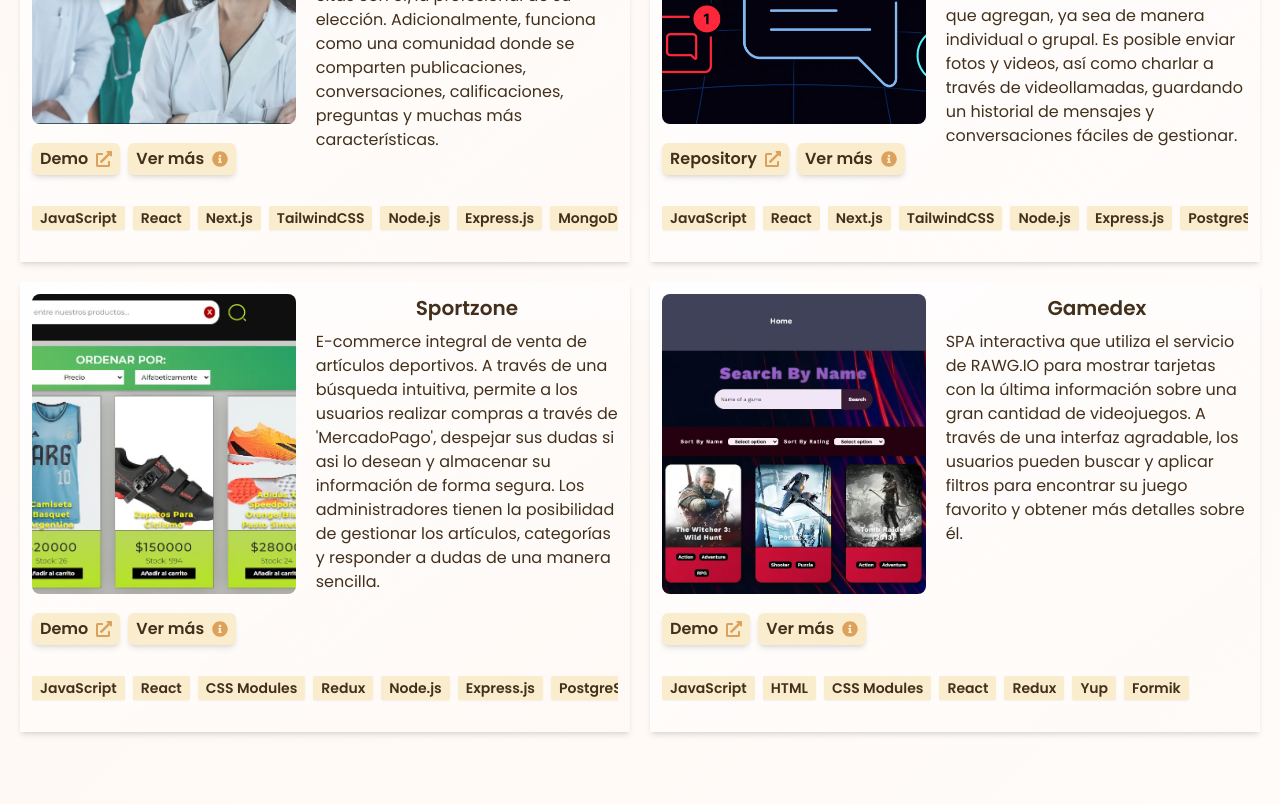
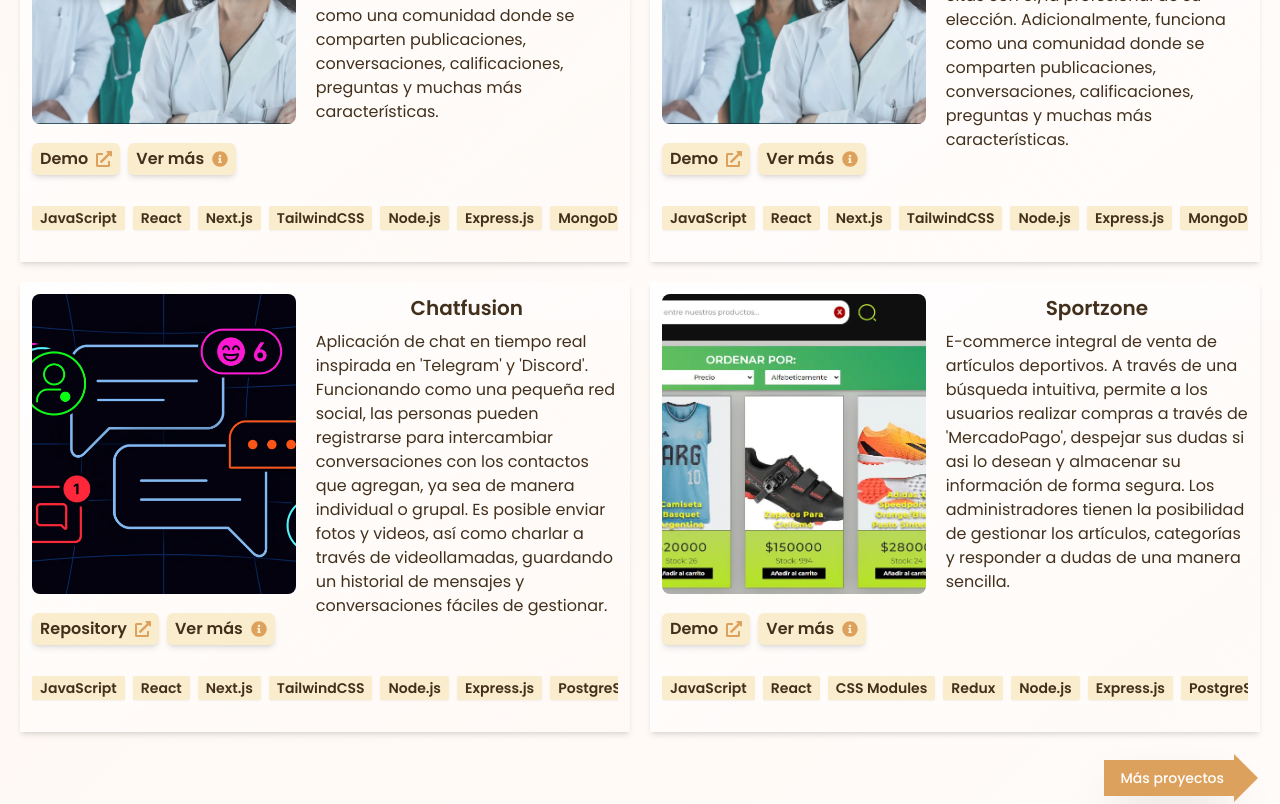
Before and after one commit to KevinMCJ/Portfolio-V2, a React (Vite) app: page / in a window 1280 px wide. Shown: the part 2080-2884 px from the top of the page. Built offline with nearby package versions, Linux system fonts and the light colour scheme.

Commit message:
feat/fix: additional projects / using Link for anchors and nav items

```diff
--- a/src/components/home/ProjectCard.tsx
+++ b/src/components/home/ProjectCard.tsx
@@ -25,16 +25,22 @@
       />
       <article className="from-project-primary text-project-text grid h-max max-h-[680px] w-full max-w-[400px] overflow-hidden bg-gradient-to-br p-2 shadow-md md:h-[450px] md:max-w-[950px] md:grid-cols-[45%_auto] md:grid-rows-[85%_auto] md:gap-x-5 md:p-3">
         <div className="vstack relative">
-          <div
-            className="relative overflow-hidden md:rounded-lg"
-            onClick={() => openSlider(project.images)}
-          >
+          <div className="relative overflow-hidden md:rounded-lg">
             <img
               src={project.thumbnail}
               alt={`${project.title[currentLanguage]} thumbnail`}
               className="h-[200px] w-full object-cover sm:max-h-none md:h-[300px]"
             />
-            <div className="absolute inset-0 flex cursor-pointer items-center justify-center bg-black/50 opacity-0 transition-opacity duration-300 hover:opacity-100">
+            <div
+              onClick={() => {
+                if (project.images.length > 0) {
+                  openSlider(project.images);
+                } else {
+                  window.open(project.external_link.url, "_blank");
+                }
+              }}
+              className="absolute inset-0 flex cursor-pointer items-center justify-center bg-black/50 opacity-0 transition-opacity duration-300 hover:opacity-100"
+            >
               <FaRegEye className="text-3xl text-white" />
             </div>
           </div>
@@ -42,14 +48,14 @@
             <Link
               to={project.external_link.url}
               target="_blank"
-              className="btn-secondary flex items-center gap-2 md:rounded-md px-2 py-1 font-semibold"
+              className="btn-secondary flex items-center gap-2 px-2 py-1 font-semibold md:rounded-md"
             >
               <span>{project.external_link.type}</span>
               <FaExternalLinkAlt className="text-icon" />
             </Link>
             <button
               onClick={() => setIsDetailOpen(true)}
-              className="btn-secondary flex items-center gap-2 md:rounded-md px-2 py-1 font-semibold"
+              className="btn-secondary flex items-center gap-2 px-2 py-1 font-semibold md:rounded-md"
             >
               <span>{t("content.project_see_more")}</span>
               <FaInfoCircle className="text-icon" />
--- a/src/components/home/ProjectsSection.tsx
+++ b/src/components/home/ProjectsSection.tsx
@@ -1,8 +1,11 @@
 import { useTranslation } from "react-i18next";
 import { useState } from "react";
+import { Link } from "react-router-dom";
 import ProjectCard from "./ProjectCard";
 import ImageSlider from "../ImageSlider";
 import data from "@/utils/projects.json";
+
+const mainProjects = data.projects.slice(0, 4);
 
 const ProjectsSection = () => {
   const { t } = useTranslation();
@@ -15,14 +18,38 @@
   };
 
   return (
-    <section id="projects" className="app-container">
-      <ImageSlider isOpen={isSliderOpen} setIsOpen={setIsSliderOpen} images={sliderImages} />
+    <section id="projects" className="app-container relative">
+      <ImageSlider
+        isOpen={isSliderOpen}
+        setIsOpen={setIsSliderOpen}
+        images={sliderImages}
+      />
       <h2 className="section-title">{t("content.projects_title")}</h2>
       <div className="grid place-content-center place-items-center gap-5 xl:grid-cols-2">
-        {data.projects.map((project, index) => (
+        {mainProjects.map((project, index) => (
           <ProjectCard key={index} project={project} openSlider={openSlider} />
         ))}
       </div>
+
+      <Link
+        to="/projects"
+        className="group bg-secondary-500 hover:bg-secondary-600 dark:bg-primary-700 dark:hover:bg-primary-700 absolute right-10 -bottom-16 flex w-fit items-center px-4 py-2 text-white shadow-2xl shadow-black/30 transition-colors"
+      >
+        <span className="relative z-10 text-sm font-medium">
+          {t("content.more_projects_title")}
+        </span>
+
+        {/* Punta de la flecha */}
+        <div
+          className="border-l-secondary-500 group-hover:border-l-secondary-600 dark:border-l-primary-700 dark:group-hover:border-l-primary-700 absolute top-1/2 -translate-y-1/2 border-t-transparent border-b-transparent transition-colors"
+          style={{
+            right: "-1.1rem",
+            borderLeftWidth: "1.5rem",
+            borderTopWidth: "1.5rem",
+            borderBottomWidth: "1.5rem",
+          }}
+        ></div>
+      </Link>
     </section>
   );
 };
--- a/src/utils/i18n/locales/en.json
+++ b/src/utils/i18n/locales/en.json
@@ -24,7 +24,7 @@
     "not_found_title": "Page Not Found",
     "not_found_redirect": "You will be redirected to the homepage in {{seconds}}",
     "not_found_link": "Click here to go immediately",
-    "v_projects_provisional": "More projects coming soon!"
+    "more_projects_title": "More projects"
   },
   "common": {
     "from": "From",
--- a/src/utils/i18n/locales/es.json
+++ b/src/utils/i18n/locales/es.json
@@ -24,7 +24,7 @@
     "not_found_title": "Pagina no encontrada",
     "not_found_redirect": "Serás redirigido a la página principal en <time>{{seconds}}<time/>",
     "not_found_link": "Haz clic aquí para ir de inmediato",
-    "v_projects_provisional": "Próximamente mas proyectos por aquí"
+    "more_projects_title": "Más proyectos"
   },
   "common": {
     "from": "Desde",
--- a/src/utils/projects.json
+++ b/src/utils/projects.json
@@ -1,5 +1,52 @@
 {
   "projects": [
+    {
+      "title": {
+        "es": "OrdenApp",
+        "en": "OrdenApp"
+      },
+      "unix_timestamp": {
+        "from": 1707102976,
+        "to": 1717125376
+      },
+      "description": {
+        "es": "Plataforma empresarial que conecta a profesionales de la fisioterapia con potenciales pacientes. Las personas pueden contratar servicios y reservar citas con el/la profesional de su elección. Adicionalmente, funciona como una comunidad donde se comparten publicaciones, conversaciones, calificaciones, preguntas y muchas más características.",
+        "en": "Business platform that connects physiotherapy professionals with potential patients. Users can hire services and book appointments with the professional of their choice. Additionally, it works as a community where posts, conversations, ratings, questions, and many more features are shared."
+      },
+      "html_description": {
+        "es": "<h3>Tareas que llevé a cabo</h3> <h4>Backend</h4> <ul> <li>Diseño y CRUDs de diferentes entidades (MongoDB/Mongoose)</li> <li>Autenticación basada en cookies con JWT</li> <li>Desarrollo de middlewares: Autorización por roles, Validación de datos con ZOD, Subida de archivos a Cloudinary</li> <li>Manejo de errores personalizado</li> </ul> <h4>Frontend</h4> <ul> <li>Sección de blogs: Detalle, Formulario de creación/edición, Mis blogs, Comentarios</li> <li>Servicios de Profesional: Formulario de creación/edición, Mis servicios, Botón WhatsApp</li> <li>Sección 'Pregunta a un experto': Formulario de pregunta y respuesta, Moderación</li> <li>Formulario de inicio de sesión / registro (profesional/usuario)</li> <li>Vista 'Editar perfil': Campos por rol (profesional/usuario), Verificación de contraseña para datos sensibles, Actualización de sesión con NextAuth</li> <li>Detalle de profesional: Ratings, Turnos, Experiencia</li> <li>Protección de rutas basada en roles con NextAuth</li> <li>Vistas responsivas siguiendo el enfoque mobile-first, aportando al diseño de Figma</li> </ul>",
+        "en": "<h3>Tasks I completed</h3> <h4>Backend</h4> <ul> <li>Design and CRUDs for various entities (MongoDB/Mongoose)</li> <li>Cookie-based authentication with JWT</li> <li>Middleware development: Role-based authorization, Data validation with ZOD, File uploads to Cloudinary</li> <li>Custom error handling</li> </ul> <h4>Frontend</h4> <ul> <li>Blog section: Detail, Creation/edit form, My blogs, Comments</li> <li>Professional services: Creation/edit form, My services, WhatsApp button</li> <li>'Ask an expert' section: Question and answer form, Moderation</li> <li>Login/registration form (professional/user)</li> <li>Edit profile view: Role-based fields (professional/user), Password verification for sensitive data, Session update with NextAuth</li> <li>Professional detail: Ratings, Appointments, Experience</li> <li>Role-based route protection with NextAuth</li> <li>Fully responsive design following a mobile-first approach, contributing to Figma design</li> </ul>"
+      },
+      "thumbnail": "/projects/fisiomfulness/fisiom_thumbnail.webp",
+      "images": [],
+      "external_link": {
+        "type": "Demo",
+        "url": "https://ordenapp.byroncode.com/"
+      },
+      "video": {
+        "exists": false,
+        "url": ""
+      },
+      "tags": {
+        "en": ["Internship", "Full-stack"],
+        "es": ["Pasantía", "Full-stack"]
+      },
+      "technologies": [
+        "JavaScript",
+        "React",
+        "Next.js",
+        "TailwindCSS",
+        "Node.js",
+        "Express.js",
+        "MongoDB",
+        "Mongoose",
+        "Socket.IO",
+        "Zod",
+        "NextAuth",
+        "Formik",
+        "Cloudinary"
+      ]
+    },
     {
       "title": {
         "es": "FisiomFulness | Salud y Bienestar",
@@ -18,10 +65,7 @@
         "en": "<h3>Tasks I completed</h3> <h4>Backend</h4> <ul> <li>Design and CRUDs for various entities (MongoDB/Mongoose)</li> <li>Cookie-based authentication with JWT</li> <li>Middleware development: Role-based authorization, Data validation with ZOD, File uploads to Cloudinary</li> <li>Custom error handling</li> </ul> <h4>Frontend</h4> <ul> <li>Blog section: Detail, Creation/edit form, My blogs, Comments</li> <li>Professional services: Creation/edit form, My services, WhatsApp button</li> <li>'Ask an expert' section: Question and answer form, Moderation</li> <li>Login/registration form (professional/user)</li> <li>Edit profile view: Role-based fields (professional/user), Password verification for sensitive data, Session update with NextAuth</li> <li>Professional detail: Ratings, Appointments, Experience</li> <li>Role-based route protection with NextAuth</li> <li>Fully responsive design following a mobile-first approach, contributing to Figma design</li> </ul>"
       },
       "thumbnail": "/projects/fisiomfulness/fisiom_thumbnail.webp",
-      "images": [
-        "/projects/fisiomfulness/fisiom_thumbnail.webp",
-        "/projects/fisiomfulness/fisiomfulness_message.webp"
-      ],
+      "images": [],
       "external_link": {
         "type": "Demo",
         "url": "https://www.canva.com/design/DAGOZ0Bv6oQ/18VVwrjFKEe9lfQY2Vy68Q/watch"
--- a/src/views/Projects.tsx
+++ b/src/views/Projects.tsx
@@ -1,14 +1,37 @@
+import { useState } from "react";
 import { useTranslation } from "react-i18next";
+import ImageSlider from "@/components/ImageSlider";
+import ProjectCard from "@/components/home/ProjectCard";
+import data from "@/utils/projects.json";
+
+const additionalProjects = data.projects.slice(4);
 
 const Projects = () => {
   const { t } = useTranslation();
+  const [isSliderOpen, setIsSliderOpen] = useState<boolean>(false);
+  const [sliderImages, setSliderImages] = useState<string[]>([]);
+
+  const openSlider = (images: string[]) => {
+    setIsSliderOpen(true);
+    setSliderImages(images);
+  };
 
   return (
-    <div className="center min-h-screen">
+    <section className="app-container">
       <h2 className="section-title font-semibold tracking-wide">
-        {t("content.v_projects_provisional")}
+        {t("content.more_projects_title")}
       </h2>
-    </div>
+      <ImageSlider
+        isOpen={isSliderOpen}
+        setIsOpen={setIsSliderOpen}
+        images={sliderImages}
+      />
+      <div className="grid grid-cols-1 gap-4 lg:grid-cols-2">
+        {additionalProjects.map((project, index) => (
+          <ProjectCard key={index} project={project} openSlider={openSlider} />
+        ))}
+      </div>
+    </section>
   );
 };
 
```
Also changed, not shown: src/components/common/Navbar.tsx (+21 -10 lines), src/config/navItems.tsx (+14 -8 lines).
